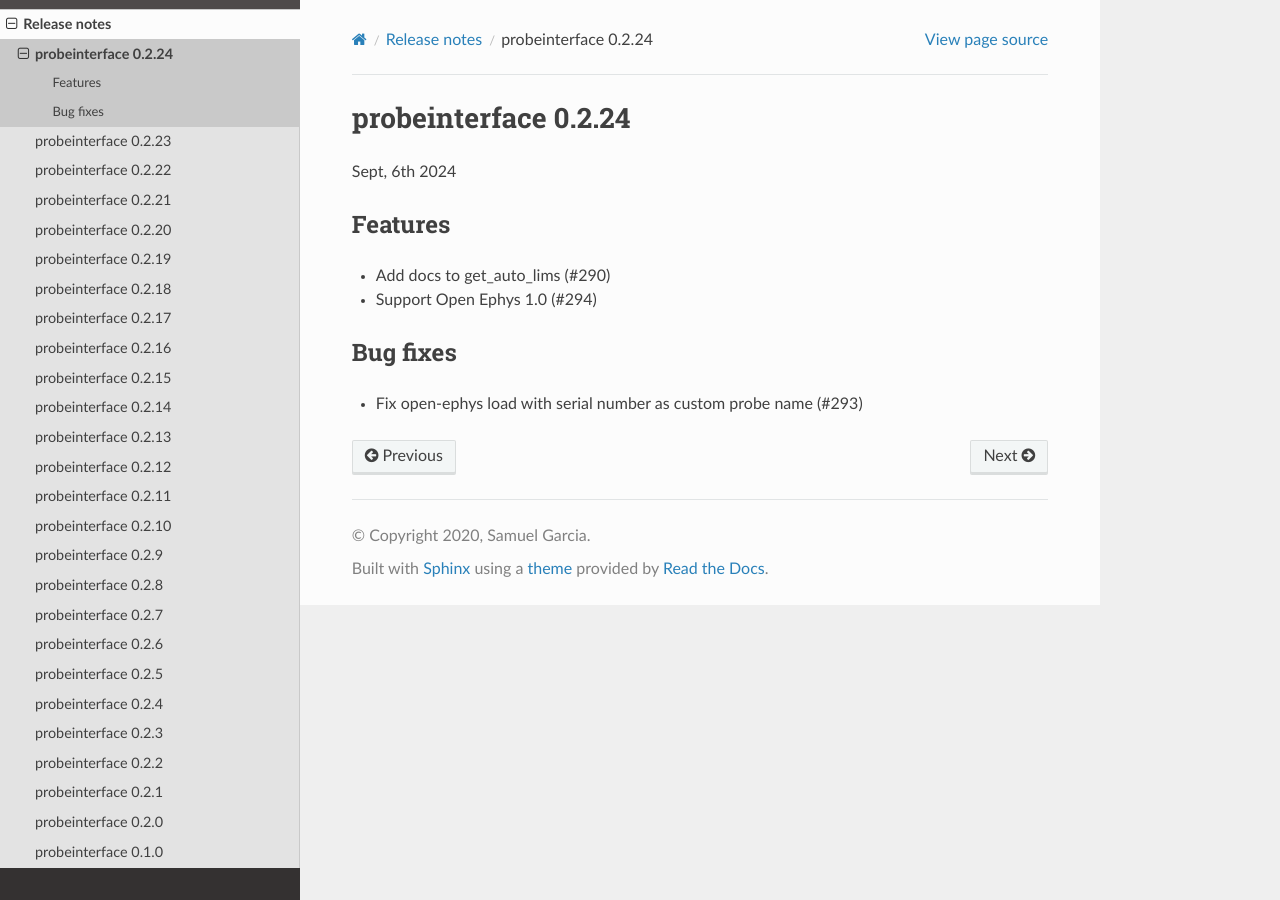
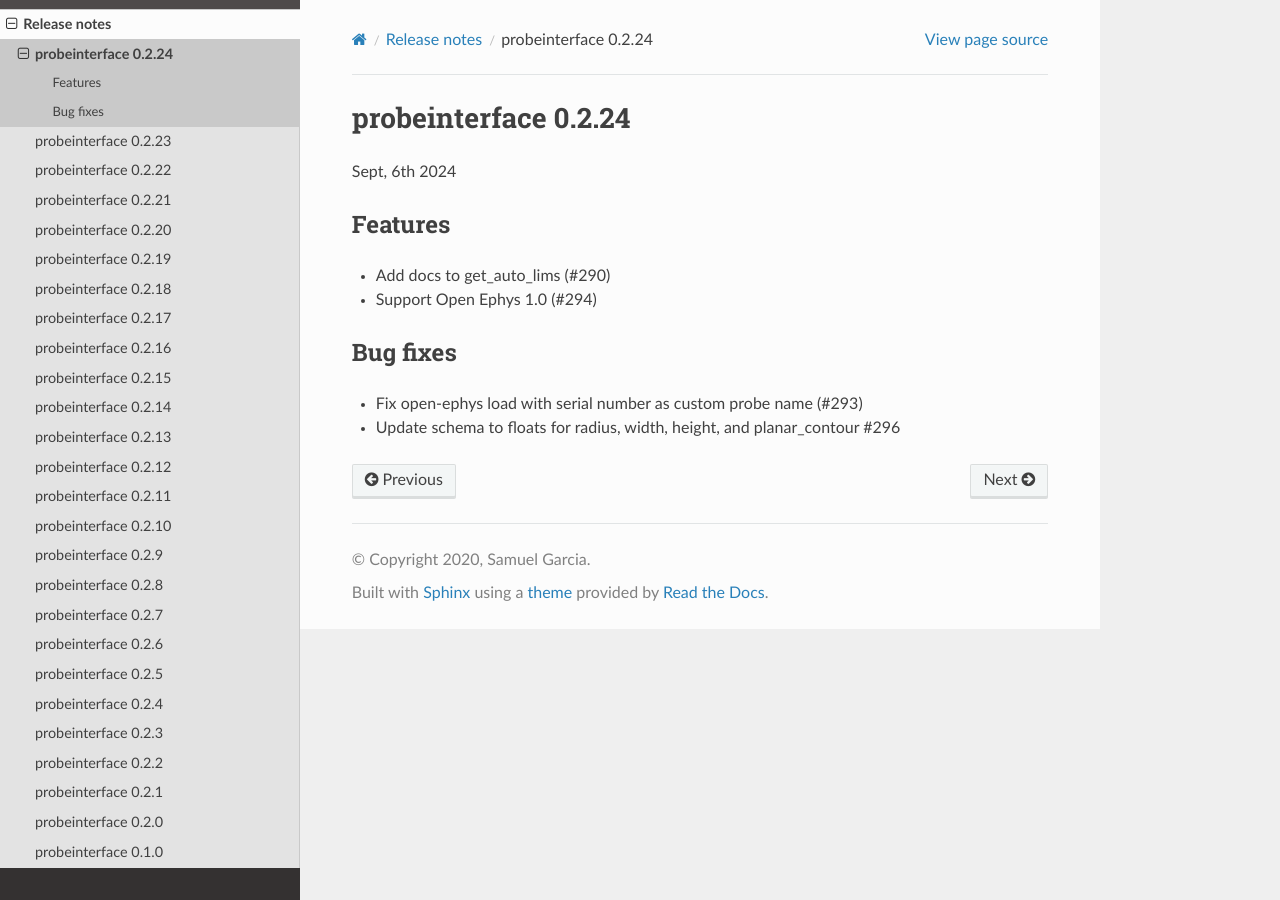
Before and after one commit to SpikeInterface/probeinterface, a Sphinx documentation site: the page built from doc/releases/0.2.24.rst, in a window 1280 px wide. Built offline with Sphinx 7.4.7 and the Read the Docs theme 2.0.0, drawn with Linux system fonts in a browser that asks for light colours; pages that are not in the unit, such as notebooks, are missing from menus.

Commit message:
Add last PR

```diff
--- a/doc/releases/0.2.24.rst
+++ b/doc/releases/0.2.24.rst
@@ -14,3 +14,4 @@ Bug fixes
 ^^^^^^^^^
 
 * Fix open-ephys load with serial number as custom probe name (#293)
+* Update schema to floats for radius, width, height, and planar_contour #296
```
